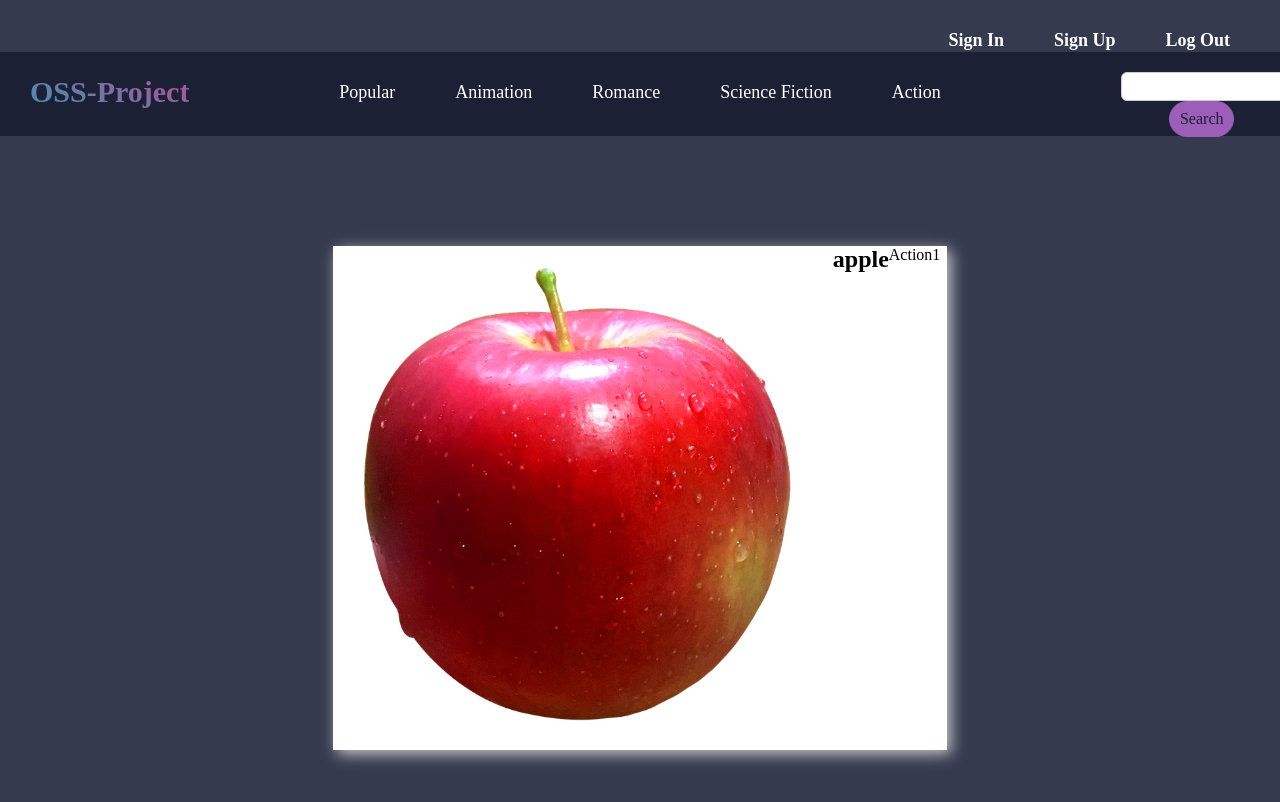
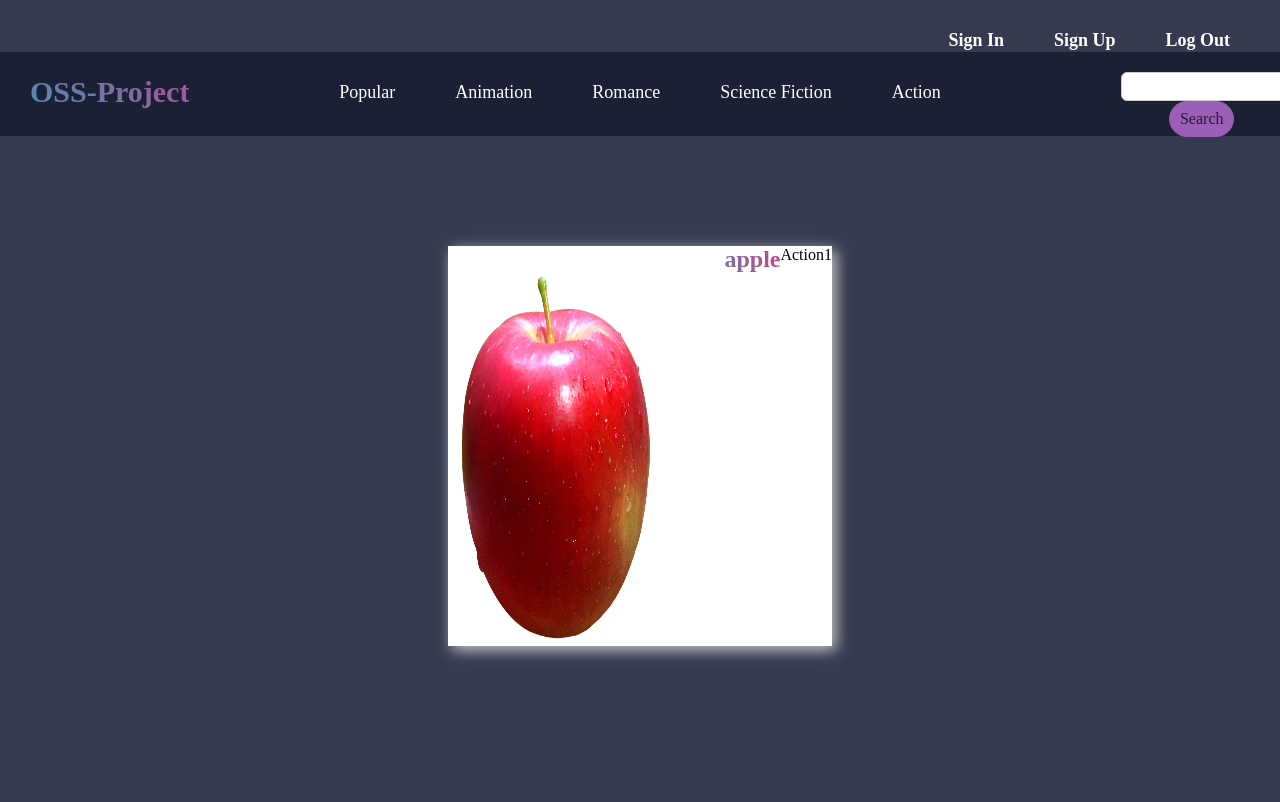
Before and after one commit to khu-open-source/movie-client, a JavaScript app: page /action in a window 1280 px wide. Shown: the top 802 px of the page. Built offline with nearby package versions, Linux system fonts and the light colour scheme.

Commit message:
feat: add movie textbox css #movieinfo.css

```diff
--- a/src/components/Movies/movieinfo.css
+++ b/src/components/Movies/movieinfo.css
@@ -1,17 +1,33 @@
-.movie-info {
+.movie-info{
     margin-top: 50px;
     display:flex;
     justify-content:center;
 }
 
+
 .movie-poster img {
-    width: 500px;
-    height: 500px;
+    position:relative;
+    padding-top:5%;
+    width: 80%;
+    height: 100%;
+
 }
+
+
+
 .movie-container  {
-    margin-bottom: 10rem;
+    margin-bottom: 8rem;
     display: flex;
-    flex-basis: 48%;
+    flex-basis: 30%;
+    width: 320px;
+    height: 400px;
     background: #fff;
     box-shadow: 4px 4px 14px 0px #cacaca;
 }
+
+.movie-title {
+    font-weight: 900;
+    background: linear-gradient(to right top, #2c9fbc,#c9418c);
+    color: transparent;
+    background-clip: text;
+}
```
